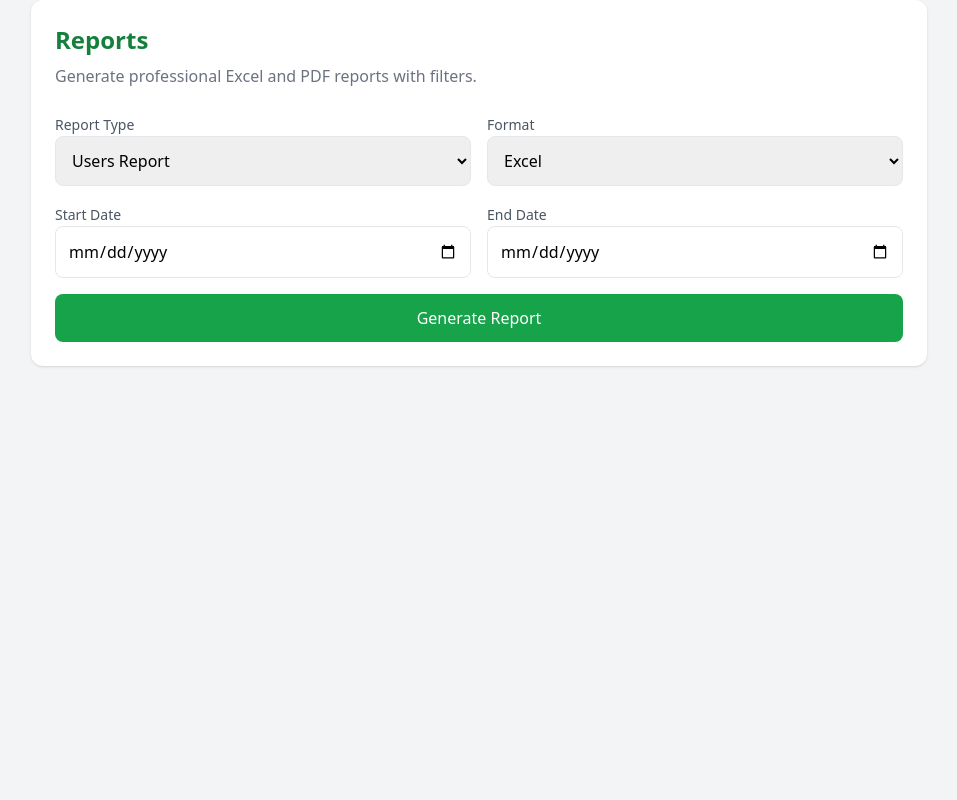
After one commit to Breestellar/Tum-Room-Locator, a Flask app: template templates/reports.html in a window 1280 px wide. The commit adds this page. Shown: the whole page, without its empty margins (161-1118 px from the left). Run offline with Flask 3, Linux system fonts and the light colour scheme; the template is opened without the code that fills it, so the values that code supplies are empty; some libraries are stand-ins or nearby versions.

Commit message:
feat(reports): add admin reports page with filters

```diff
--- a/app.py
+++ b/app.py
@@ -1,9 +1,14 @@
-import re, random
+import re, random, os, pandas as pd
 from datetime import datetime, timedelta
 from functools import wraps
+from io import BytesIO
 from db import get_db
-from flask import Flask, flash, render_template, request, redirect, url_for, jsonify, session
+from flask import Flask, flash, render_template, request, redirect, url_for, jsonify, session, send_file
 from flask_mail import Mail, Message
+from reportlab.lib.pagesizes import A4
+from reportlab.platypus import SimpleDocTemplate, Table, TableStyle, Paragraph, Spacer
+from reportlab.lib import colors
+from reportlab.lib.styles import getSampleStyleSheet
 from itsdangerous import URLSafeTimedSerializer
 from werkzeug.security import check_password_hash, generate_password_hash
 
@@ -823,6 +828,7 @@ def api_rooms(building_id):
     return jsonify(rooms)
 
 #-------------------------- RECENTS PAGE --------------------------#
+
 @app.route('/recents')
 @login_required
 def recents():
@@ -830,6 +836,14 @@ def recents():
         return redirect(url_for('login'))
     return render_template('recents.html')
 
+#-------------------------- REPORTS PAGE --------------------------#
+
+@app.route('/reports')
+@admin_required
+def reports():
+    return render_template('reports.html')
+
+
 #------------------- RUN APP -------------------#
 
 if __name__ == '__main__':
--- a/templates/base.html
+++ b/templates/base.html
@@ -43,6 +43,7 @@
                 {% if current_user.role == 'admin' %}
                     <a href="/admin" class="px-3 py-2 rounded hover:bg-green-800">Admin Dashboard</a>
                     <a href="/manage_users" class="px-3 py-2 rounded hover:bg-green-800">Manage Users</a>
+                    <a href="/reports" class="px-3 py-2 rounded hover:bg-green-800">Reports</a>
                 {% endif %}
             </nav>
 
--- /dev/null
+++ b/templates/reports.html
@@ -0,0 +1,52 @@
+{% extends "base.html" %}
+{% block content %}
+
+<div class="max-w-4xl mx-auto p-6 bg-white rounded-xl shadow">
+
+    <h2 class="text-2xl font-bold text-green-700 mb-2">Reports</h2>
+    <p class="text-gray-500 mb-6">
+        Generate professional Excel and PDF reports with filters.
+    </p>
+
+    <form method="GET" class="grid grid-cols-1 md:grid-cols-2 gap-4">
+
+        <div>
+            <label for="report_type" class="text-sm text-gray-600">Report Type</label>
+            <select name="report_type" id="report_type" class="w-full border p-3 rounded-lg">
+                <option value="users">Users Report</option>
+                <option value="locations">Locations Report</option>
+                <option value="searches">Search Analytics</option>
+                <option value="summary">System Summary</option>
+            </select>
+        </div>
+
+        <div>
+            <label for="format" class="text-sm text-gray-600">Format</label>
+            <select name="format" id="format" class="w-full border p-3 rounded-lg">
+                <option value="excel">Excel</option>
+                <option value="pdf">PDF</option>
+            </select>
+        </div>
+
+        <div>
+            <label for="start_date" class="text-sm text-gray-600">Start Date</label>
+            <input type="date" name="start_date" id="start_date" class="w-full border p-3 rounded-lg">
+        </div>
+
+        <div>
+            <label for="end_date" class="text-sm text-gray-600">End Date</label>
+            <input type="date" name="end_date" id="end_date" class="w-full border p-3 rounded-lg">
+        </div>
+
+        <div class="md:col-span-2">
+            <button formaction="/export-report"
+                    class="w-full bg-green-600 text-white p-3 rounded-lg hover:bg-green-700">
+                Generate Report
+            </button>
+        </div>
+
+    </form>
+
+</div>
+
+{% endblock %}
```
